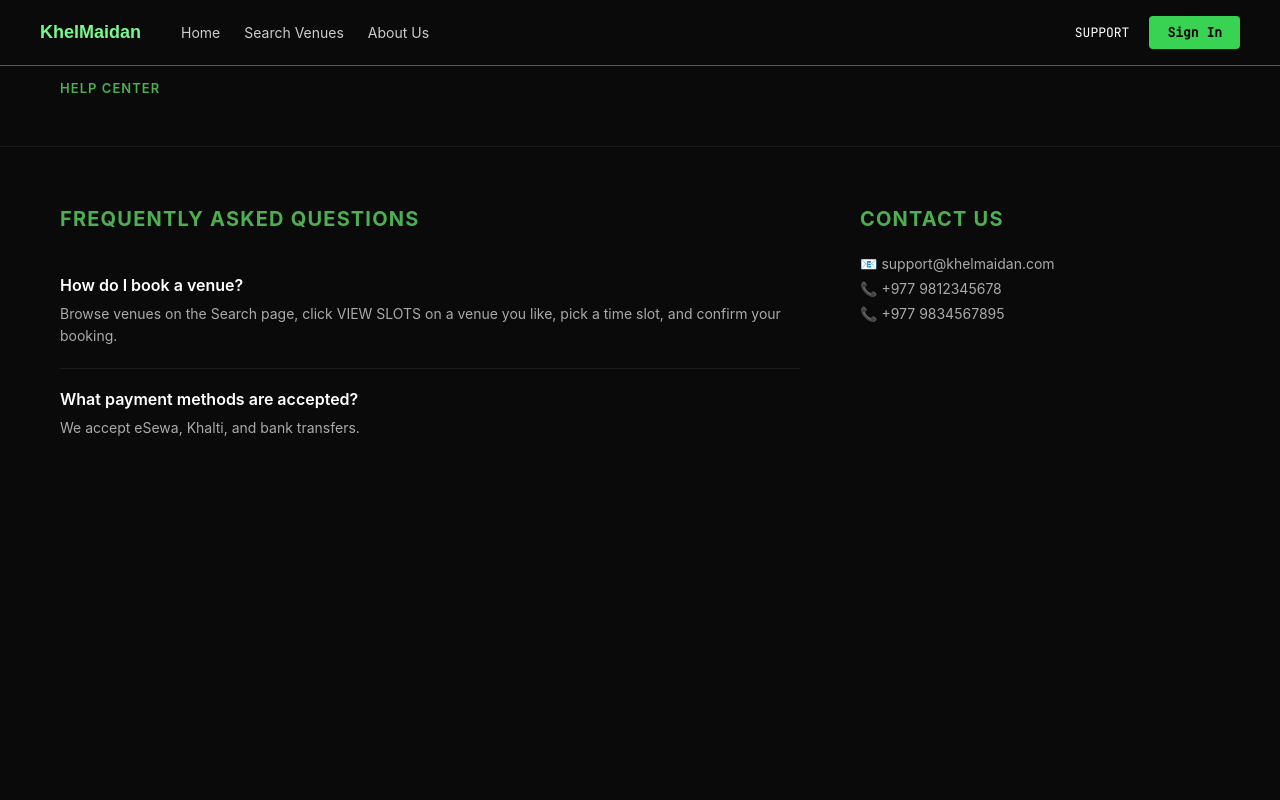
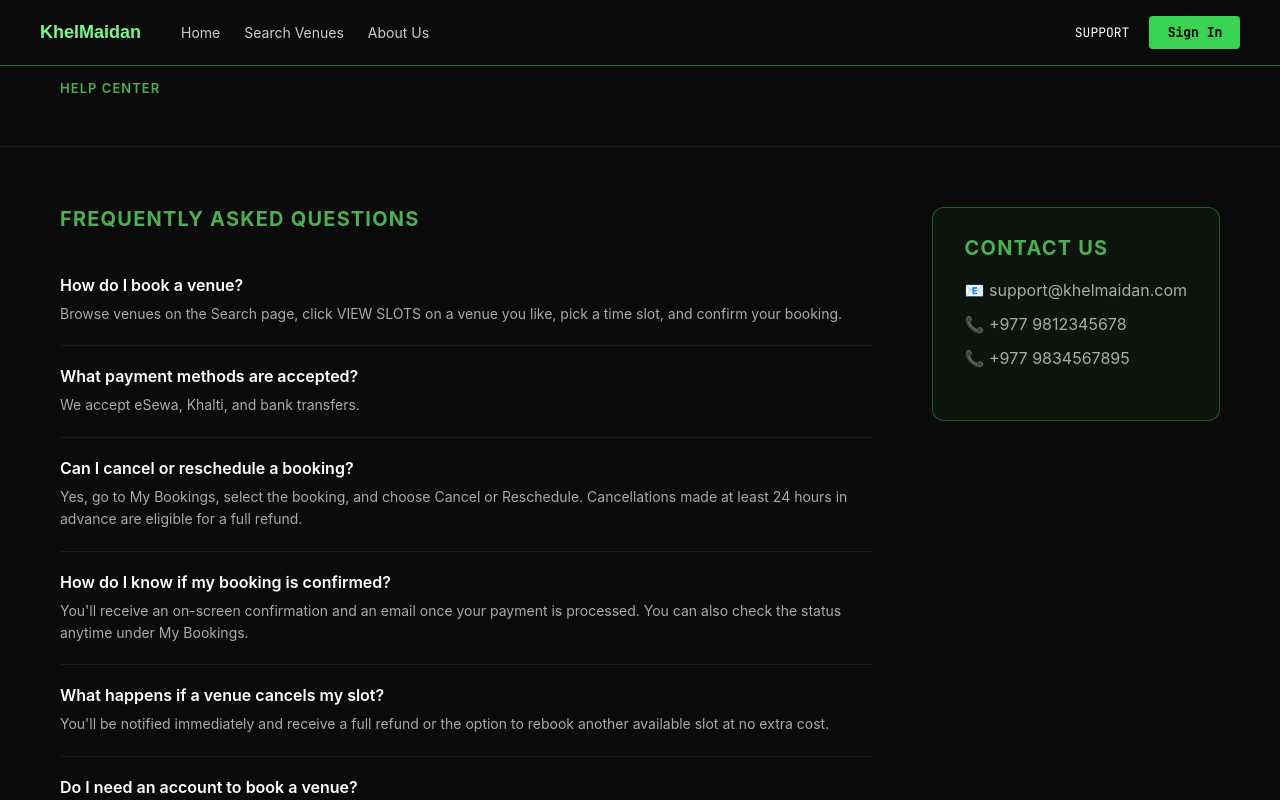
Before and after one commit to Sonicsmrit/KhelMaidan, a React (Vite) app: page /support in a window 1280 px wide. Shown: the top 800 px of the page. Built offline with nearby package versions, Linux system fonts and the light colour scheme; a web font is replaced by a local one.

Commit message:
Changes made in support page. Added more FAQs and Contact details are placed inside a box so that it looks more clean

```diff
--- a/src/components/sidebar.jsx
+++ b/src/components/sidebar.jsx
@@ -7,7 +7,7 @@ function Sidebar({ selectedSport, setSelectedSport, kathmandu, setKathmandu, lal
     setKathmandu(false);
     setLalitpur(false);
     setBhaktapur(false);
-    setPrice(5000);
+    setPrice(0);
     setCourtType("All Types");
   }
 
--- a/src/components/supportcontent.jsx
+++ b/src/components/supportcontent.jsx
@@ -3,6 +3,11 @@ import "../styles/support.css";
 const faqs = [
   { question: "How do I book a venue?", answer: "Browse venues on the Search page, click VIEW SLOTS on a venue you like, pick a time slot, and confirm your booking." },
   { question: "What payment methods are accepted?", answer: "We accept eSewa, Khalti, and bank transfers." },
+  { question: "Can I cancel or reschedule a booking?", answer: "Yes, go to My Bookings, select the booking, and choose Cancel or Reschedule. Cancellations made at least 24 hours in advance are eligible for a full refund." },
+  { question: "How do I know if my booking is confirmed?", answer: "You'll receive an on-screen confirmation and an email once your payment is processed. You can also check the status anytime under My Bookings." },
+  { question: "What happens if a venue cancels my slot?", answer: "You'll be notified immediately and receive a full refund or the option to rebook another available slot at no extra cost." },
+  { question: "Do I need an account to book a venue?", answer: "Yes, you need to sign up and log in to book a venue so we can keep track of your bookings and send confirmations." },
+  { question: "Is there a mobile app for KhelMaidan?", answer: "Not yet. KhelMaidan currently works as a mobile-friendly website. A dedicated app is in the works." },
 ];
 
 function Supportcontent() {
@@ -25,7 +30,7 @@ function Supportcontent() {
           ))}
         </div>
 
-        <div className="support-contact">
+        <div className="support-contact-box">
           <h2 className="section-title">Contact Us</h2>
           <div className="contact-info">
             <p>📧 support@khelmaidan.com</p>
--- a/src/styles/support.css
+++ b/src/styles/support.css
@@ -103,3 +103,19 @@
   color: #aaaaaa;
   margin: 0 0 8px 0;
 }
+.support-contact-box {
+  border: 1px solid rgba(76, 217, 100, 0.35);
+  border-radius: 12px;
+  padding: 28px 32px;
+  background: rgba(76, 217, 100, 0.05);
+  height: fit-content;
+}
+
+.support-contact-box .section-title {
+  margin-bottom: 20px;
+}
+
+.support-contact-box .contact-info p {
+  margin: 14px 0;
+  font-size: 1rem;
+}
```
Also changed, not shown: 1 other file (tests, documents, lock files or other folders).
